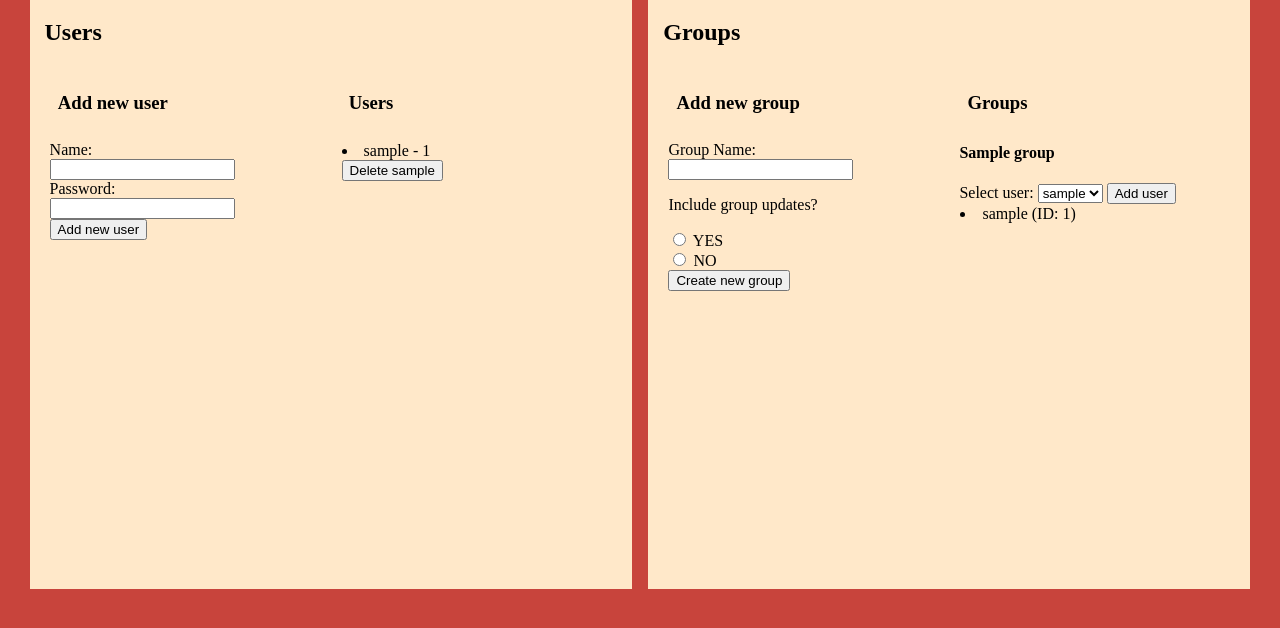
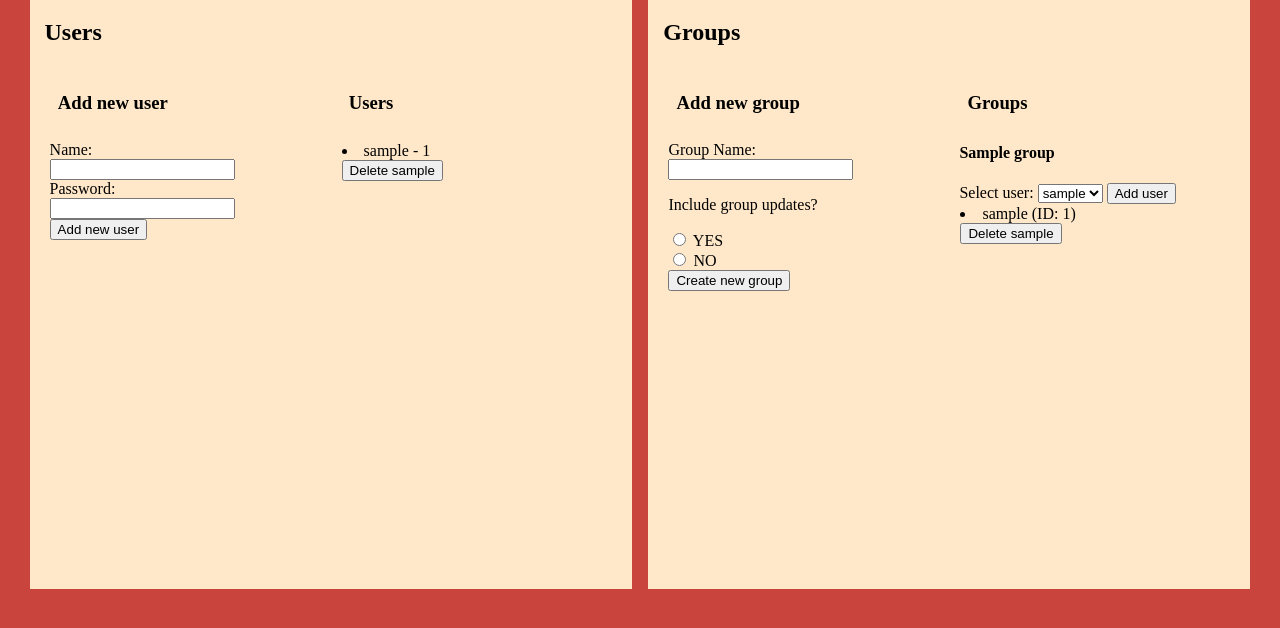
Before and after one commit to ZuzanaOsobova/BP-old, a PHP site: page /settings.php in a window 1280 px wide. Shown: the part 146-774 px from the top of the page. Run offline with PHP 8.4, Linux system fonts and the light colour scheme; the visitor is signed in with stand-in values (Sample User, id 1); tables that the repository leaves empty hold one stand-in row (values such as "Sample post").

Commit message:
Dlete user from a group

```diff
--- a/settings.php
+++ b/settings.php
@@ -3,7 +3,6 @@ include "header.inc.php";
 include "user_required.inc.php";
 include "database_connection.inc.php";
 
-//test
 
 $user_id = @$_SESSION['user_id'];
 
@@ -120,6 +119,13 @@ if (!empty($_POST['form_type'])){
 
     }
 
+    elseif ($form_type =='delete_user_from_group'){
+        $user_id = $_POST['user_id'];
+        $group_id = $_POST['group_id'];
+
+        $stmt = $db->prepare("DELETE FROM `rel_user_group` WHERE `user_id` = ? AND `group_id` = ? ");
+        $stmt->execute([$user_id, $group_id]);
+    }
 }
 
 
@@ -279,7 +285,18 @@ ORDER BY groups.group_name, users.user_name");
 
                         <?php
                         foreach ($groupUsers as $userData) {
-                            echo "<li>{$userData['user_name']} (ID: {$userData['user_id']})<br>";
+                            echo "<li>{$userData['user_name']} (ID: {$userData['user_id']})";
+                            ?>
+
+                            <form method="post">
+                                <input type="hidden" name="form_type" value="delete_user_from_group">
+                                <input type="hidden" name="group_id" value="<?php echo $group_id ?>">
+                                <input type="hidden" name="user_id" value="<?php echo $userData['user_id'] ?>">
+                                <input type="submit" id="submit" value="Delete <?php echo $userData['user_name'] ?>">
+                            </form>
+
+
+                            <?php
                         }
                     }
                 }
```
